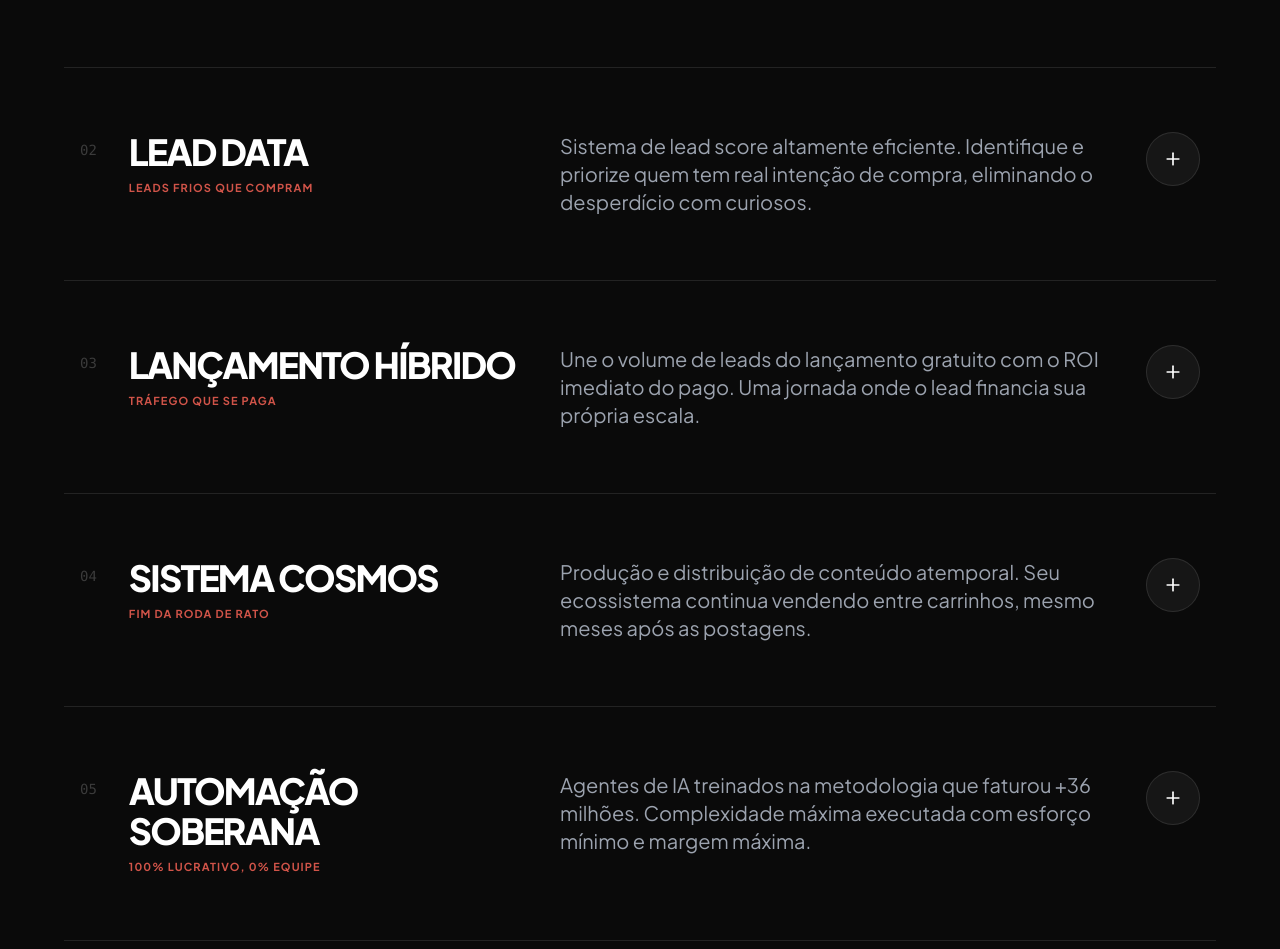
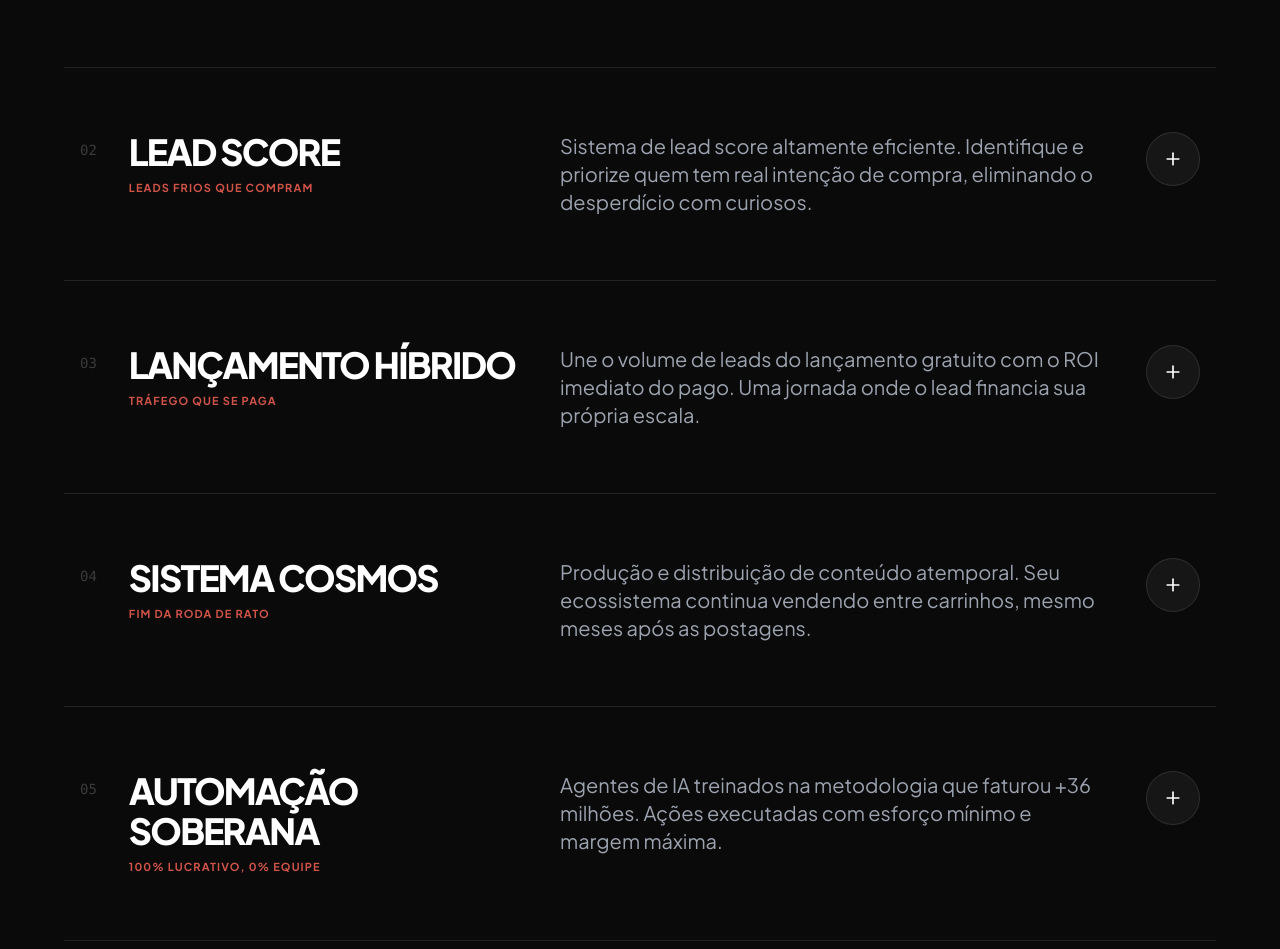
Before and after one commit to bilottefabiodev/LHT-Venda, a React (Vite) app: page / in a window 1280 px wide. Shown: the part 2883-3832 px from the top of the page. Built offline with nearby package versions, Linux system fonts and the light colour scheme.

Commit message:
Update Methodology.tsx

```diff
--- a/components/Methodology.tsx
+++ b/components/Methodology.tsx
@@ -12,7 +12,7 @@ const MethodologyAndResults = () => {
     },
     {
       id: "02",
-      title: "LEAD DATA",
+      title: "LEAD SCORE",
       benefit: "Leads Frios que Compram",
       description: "Sistema de lead score altamente eficiente. Identifique e priorize quem tem real intenção de compra, eliminando o desperdício com curiosos.",
       icon: <Target className="w-5 h-5" />
@@ -35,7 +35,7 @@ const MethodologyAndResults = () => {
       id: "05",
       title: "AUTOMAÇÃO SOBERANA",
       benefit: "100% Lucrativo, 0% Equipe",
-      description: "Agentes de IA treinados na metodologia que faturou +36 milhões. Complexidade máxima executada com esforço mínimo e margem máxima.",
+      description: "Agentes de IA treinados na metodologia que faturou +36 milhões. Ações executadas com esforço mínimo e margem máxima.",
       icon: <Bot className="w-5 h-5" />
     }
   ];
```
